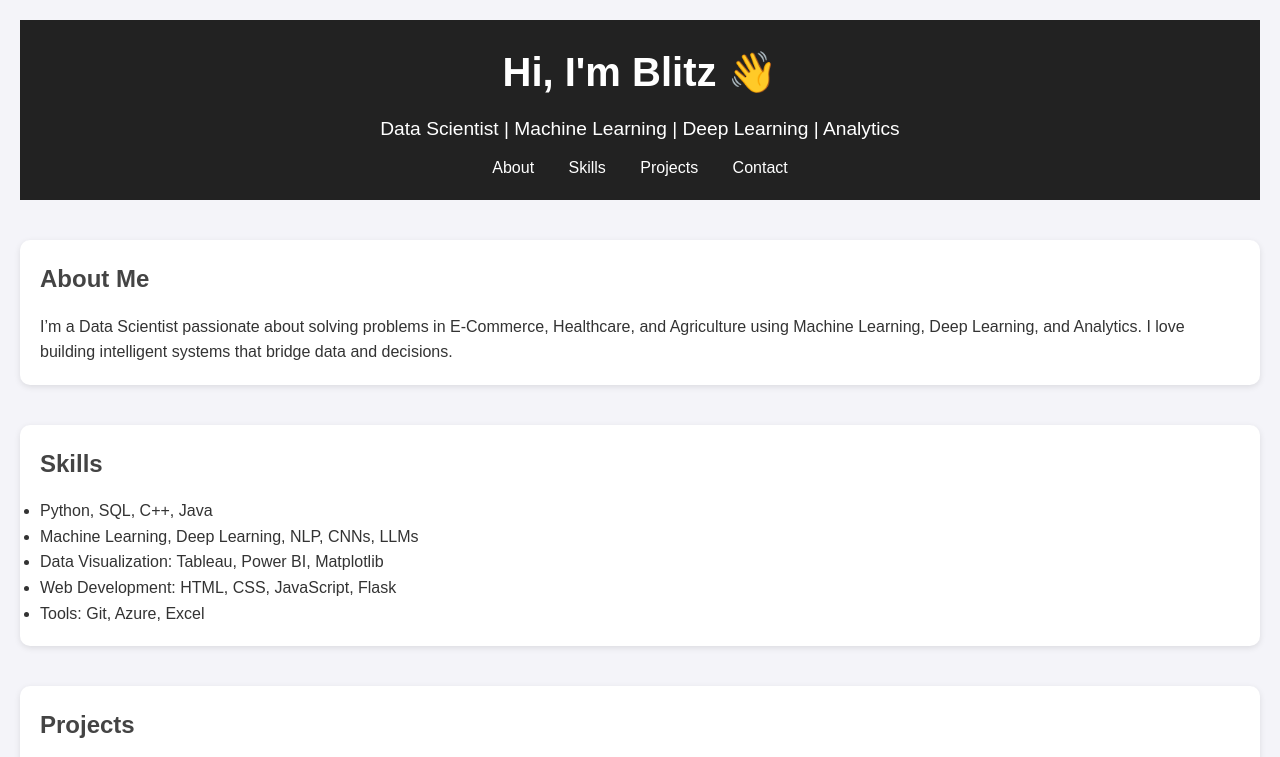
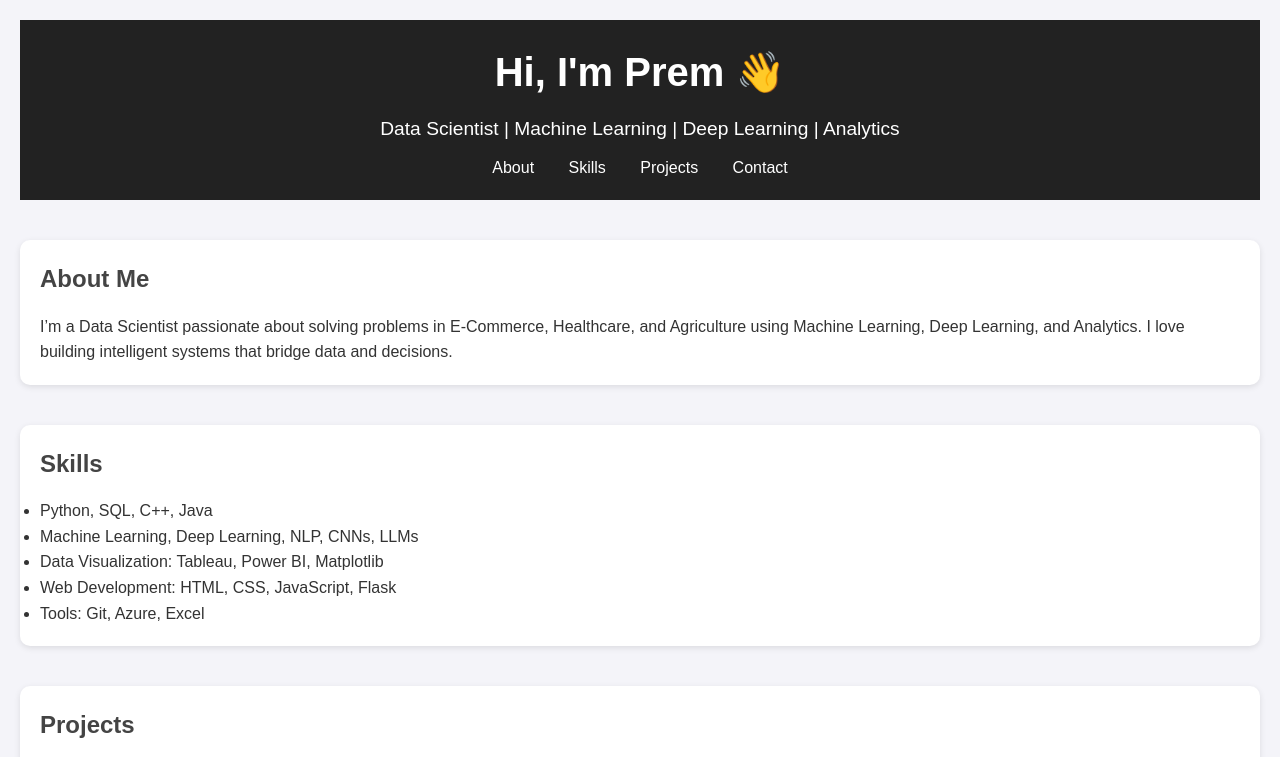
Before and after one commit to Kugelblitz-26/Kugelblitz-26.github.io, a plain HTML site: page index.html in a window 1280 px wide. Shown: the top 757 px of the page. Drawn offline with Linux system fonts and the light colour scheme.

Commit message:
Update index.html

```diff
--- a/index.html
+++ b/index.html
@@ -8,7 +8,7 @@
 </head>
 <body>
   <header>
-    <h1>Hi, I'm Blitz 👋</h1>
+    <h1>Hi, I'm Prem 👋</h1>
     <p>Data Scientist | Machine Learning | Deep Learning | Analytics</p>
     <nav>
       <a href="#about">About</a>
```
